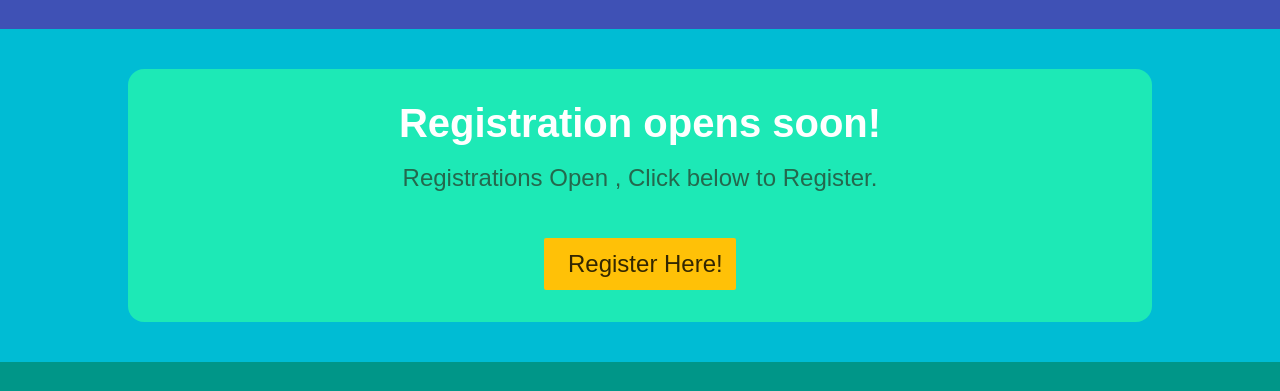
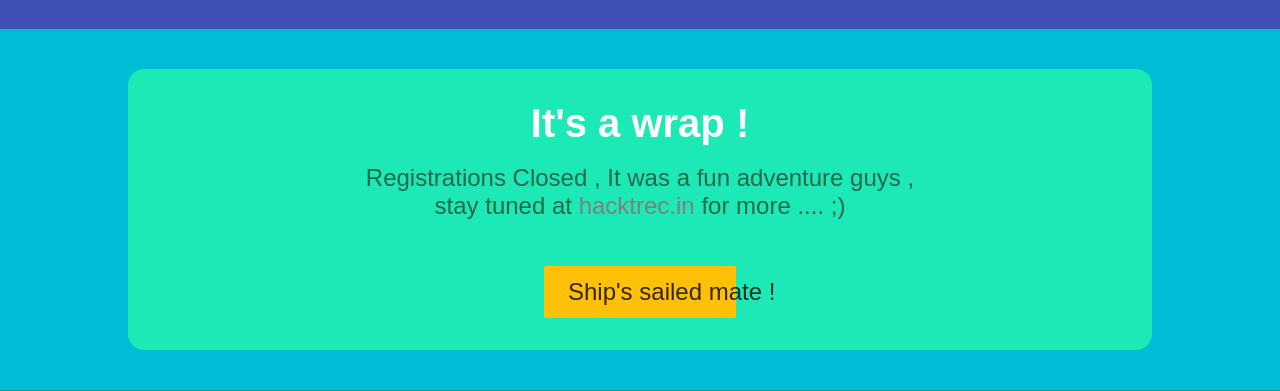
Before and after one commit to hacktrec/hacktrec.github.io, a website: page 2016/index.html in a window 1280 px wide. Shown: the part 899-1290 px from the top of the page. Drawn offline with Linux system fonts and the light colour scheme.

Commit message:
registration closing text

```diff
--- a/2016/index.html
+++ b/2016/index.html
@@ -101,16 +101,17 @@
   <div class="pure-u-1 register" id="register">
     <div class="register-box is-center">
       <div class="register-heading">
-        Registration opens soon!
+        It's a wrap !
       </div>
       <br>
       <div class="register-desc">
-        Registrations Open , Click below to Register.
+        Registrations Closed , It was a fun adventure guys ,<br> stay tuned at <a href="http://hacktrec.in">hacktrec.in</a> for more .... ;)
       </div>
       <br>
       <div class="" id="register-form">
         <br>
-        <a href="https://goo.gl/forms/ioniMh8BJFHxf5Vv1"><div type="submit" class="regbtn pure-button is-center" id="regbtn" onclick="sendemail()">Register Here!</div></a>
+        <!-- https://goo.gl/forms/ioniMh8BJFHxf5Vv1 -->
+        <a href="#"><div type="submit" class="regbtn pure-button is-center" id="regbtn" onclick="sendemail()">Ship's sailed mate !</div></a>
       </div>
     </div>
   </div>
```
